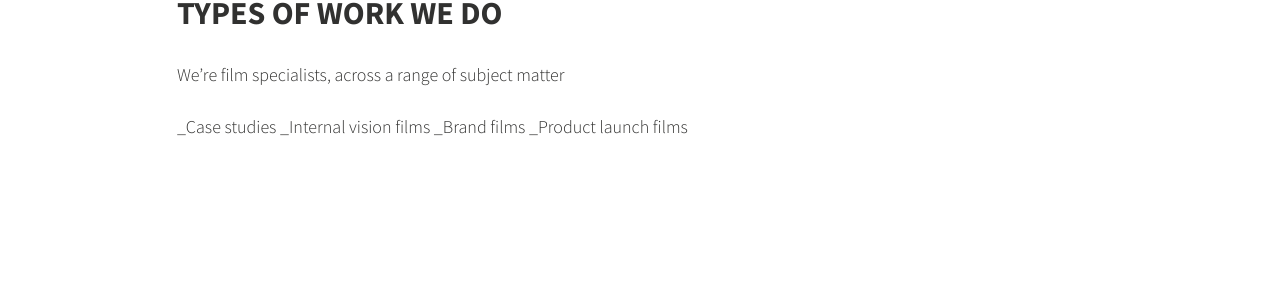
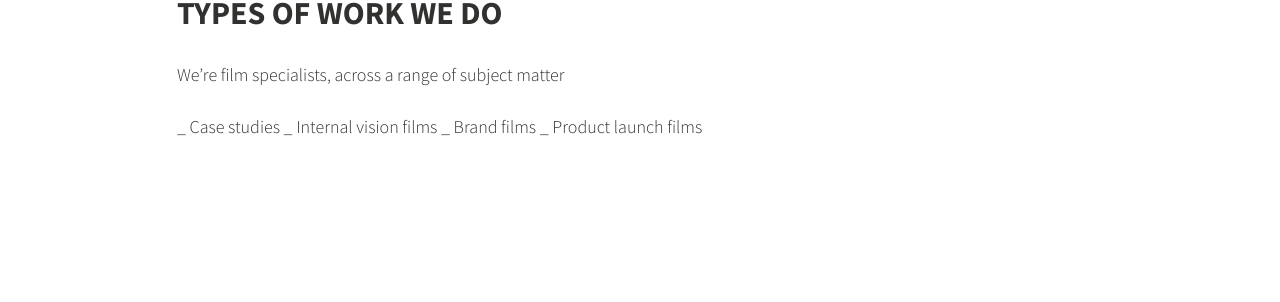
Before and after one commit to PHironaka/jam-stack-ecommerce, a Jekyll site: the page built from about.markdown, in a window 1280 px wide. Shown: the part 342-644 px from the top of the page. Built offline with Jekyll 4.4.1, drawn with Linux system fonts in a browser that asks for light colours; our own code applies the rules of GitHub Pages for plain Markdown files.

```diff
--- a/about.markdown
+++ b/about.markdown
@@ -6,7 +6,7 @@ date: 2017-09-12 02:42:00 Z
 ## TYPES OF WORK WE DO
 We’re film specialists, across a range of subject matter
 
-_Case studies
-_Internal vision films
-_Brand films
-_Product launch films
+_ Case studies
+_ Internal vision films
+_ Brand films
+_ Product launch films
```
